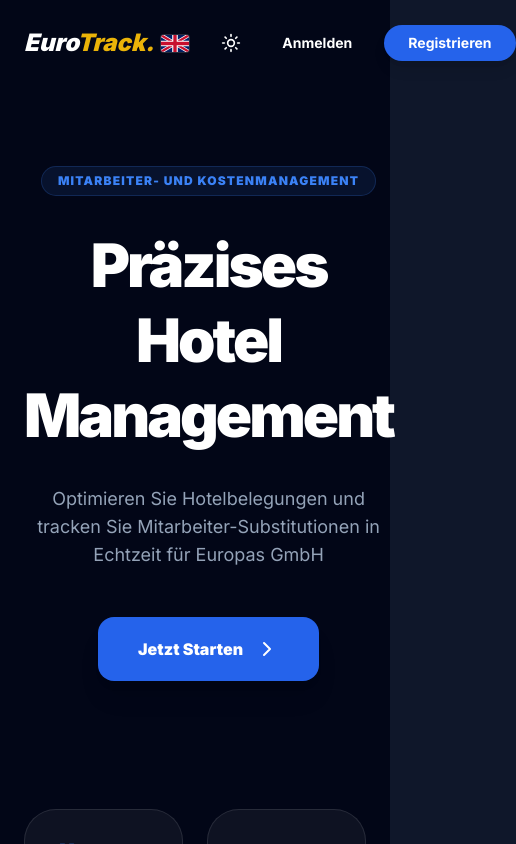
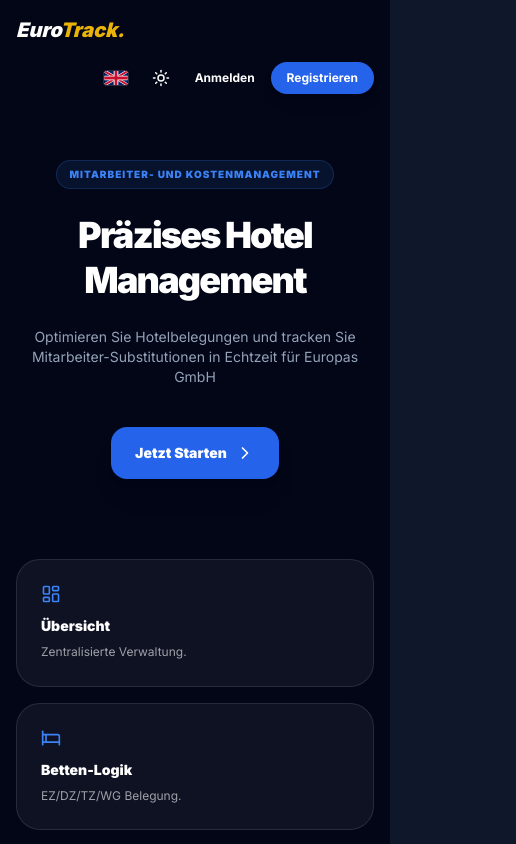
Before and after one commit to europas-dev/eurotrack, a React (Vite) app: page / in a window 390 px wide. Shown: the top 844 px of the page, 516 px wide, since content can reach past the window. Built offline with nearby package versions, Linux system fonts and the light colour scheme; no server answers.

Commit message:
Update Landing.tsx

```diff
--- a/src/components/Landing.tsx
+++ b/src/components/Landing.tsx
@@ -92,70 +92,70 @@ export default function Landing({
       isDarkMode ? 'bg-[#020617] text-white' : 'bg-slate-50 text-slate-900')}>
 
       {/* Navigation */}
-      <nav className="max-w-7xl mx-auto px-6 py-6 flex justify-between items-center w-full">
-        <div className="text-2xl font-black italic">
+      <nav className="max-w-7xl mx-auto px-4 sm:px-6 py-4 sm:py-6 flex flex-wrap justify-between items-center w-full gap-4">
+        <div className="text-xl sm:text-2xl font-black italic">
           Euro<span className="text-[#EAB308]">Track.</span>
         </div>
-        <div className="flex items-center gap-4">
-          {/* Language toggle — shows the FLAG of the OTHER language to switch to */}
+        <div className="flex items-center gap-2 sm:gap-4 ml-auto">
+          {/* Language toggle */}
           <button
             onClick={() => setLang(lang === 'de' ? 'en' : 'de')}
             title={lang === 'de' ? 'Switch to English' : 'Auf Deutsch wechseln'}
-            className="p-1.5 rounded-lg hover:bg-white/10 border border-transparent hover:border-slate-700 transition-all"
+            className="p-1.5 rounded-lg hover:bg-slate-200 dark:hover:bg-white/10 border border-transparent transition-all"
           >
-            {/* If currently DE → show UK flag (click to go EN). If currently EN → show DE flag */}
-            {lang === 'de' ? <FlagUK size={28} /> : <FlagDE size={28} />}
+            {lang === 'de' ? <FlagUK size={24} /> : <FlagDE size={24} />}
           </button>
 
+          {/* Theme toggle */}
           <button onClick={toggleTheme}
-            className="p-2 rounded-lg hover:bg-white/10 border border-transparent hover:border-slate-700 transition-all">
-            {isDarkMode ? <Sun size={20} /> : <Moon size={20} />}
+            className="p-2 rounded-lg hover:bg-slate-200 dark:hover:bg-white/10 border border-transparent transition-all">
+            {isDarkMode ? <Sun size={18} /> : <Moon size={18} />}
           </button>
 
-          <button onClick={onLogin} className="text-sm font-bold px-4">{t.login}</button>
+          <button onClick={onLogin} className="text-xs sm:text-sm font-bold px-2 sm:px-4">{t.login}</button>
           <button onClick={onRegister}
-            className="bg-blue-600 text-white px-6 py-2 rounded-full text-sm font-bold shadow-lg hover:bg-blue-700 transition-all">
+            className="bg-blue-600 text-white px-4 sm:px-6 py-2 rounded-full text-xs sm:text-sm font-bold shadow-lg hover:bg-blue-700 transition-all">
             {t.signup}
           </button>
         </div>
       </nav>
 
       {/* Hero */}
-      <div className="max-w-7xl mx-auto px-6 pt-20 pb-32 text-center flex-1">
-        <span className="px-4 py-1.5 bg-blue-500/10 border border-blue-500/20 rounded-full text-blue-500 text-xs font-black uppercase tracking-widest mb-8 inline-block">
+      <div className="max-w-7xl mx-auto px-4 sm:px-6 pt-12 sm:pt-20 pb-20 sm:pb-32 text-center flex-1 flex flex-col items-center justify-center">
+        <span className="px-3 sm:px-4 py-1.5 bg-blue-500/10 border border-blue-500/20 rounded-full text-blue-500 text-[10px] sm:text-xs font-black uppercase tracking-widest mb-6 sm:mb-8 inline-block">
           {t.tag}
         </span>
-        <h1 className="text-6xl md:text-8xl font-black mb-8 tracking-tighter leading-tight">
+        <h1 className="text-4xl sm:text-6xl md:text-8xl font-black mb-6 sm:mb-8 tracking-tighter leading-tight">
           {t.title}
         </h1>
-        <p className={cn('text-lg md:text-xl mb-12 max-w-2xl mx-auto',
+        <p className={cn('text-sm sm:text-lg md:text-xl mb-10 sm:mb-12 max-w-2xl mx-auto px-2',
           isDarkMode ? 'text-slate-400' : 'text-slate-600')}>
           {t.desc}
         </p>
         <button onClick={onRegister}
-          className="px-10 py-5 bg-blue-600 text-white font-black rounded-2xl shadow-xl hover:scale-105 transition-all flex items-center gap-3 mx-auto">
-          {t.getStarted} <ChevronRight />
+          className="px-6 py-4 sm:px-10 sm:py-5 bg-blue-600 text-white text-sm sm:text-base font-black rounded-2xl shadow-xl hover:scale-105 transition-all flex items-center gap-2 sm:gap-3 mx-auto">
+          {t.getStarted} <ChevronRight size={20} />
         </button>
       </div>
 
       {/* Features */}
-      <div className="max-w-7xl mx-auto px-6 grid grid-cols-2 lg:grid-cols-4 gap-6 pb-20 w-full">
+      <div className="max-w-7xl mx-auto px-4 sm:px-6 grid grid-cols-1 sm:grid-cols-2 lg:grid-cols-4 gap-4 sm:gap-6 pb-12 sm:pb-20 w-full">
         {t.features.map((f, i) => (
-          <div key={i} className={cn('p-8 rounded-[2rem] border transition-all',
+          <div key={i} className={cn('p-6 sm:p-8 rounded-[1.5rem] sm:rounded-[2rem] border transition-all',
             isDarkMode ? 'bg-white/5 border-white/10' : 'bg-white border-slate-200 shadow-sm')}>
-            <div className="mb-4 text-blue-500">{f.icon}</div>
-            <h3 className="font-black mb-2">{f.title}</h3>
-            <p className="text-xs opacity-60">{f.desc}</p>
+            <div className="mb-3 sm:mb-4 text-blue-500">{f.icon}</div>
+            <h3 className="font-black text-sm sm:text-base mb-1.5 sm:mb-2">{f.title}</h3>
+            <p className="text-xs opacity-60 leading-relaxed">{f.desc}</p>
           </div>
         ))}
       </div>
 
-      {/* Footer — subtle system admin link */}
+      {/* Footer */}
       <footer className="w-full py-6 flex justify-center">
         <button
           onClick={onAdminLogin}
           className={cn(
-            'flex items-center gap-1.5 text-xs font-medium opacity-20 hover:opacity-50 transition-opacity',
+            'flex items-center gap-1.5 text-[10px] sm:text-xs font-medium opacity-30 hover:opacity-100 transition-opacity',
             isDarkMode ? 'text-slate-400' : 'text-slate-500'
           )}
         >
```
